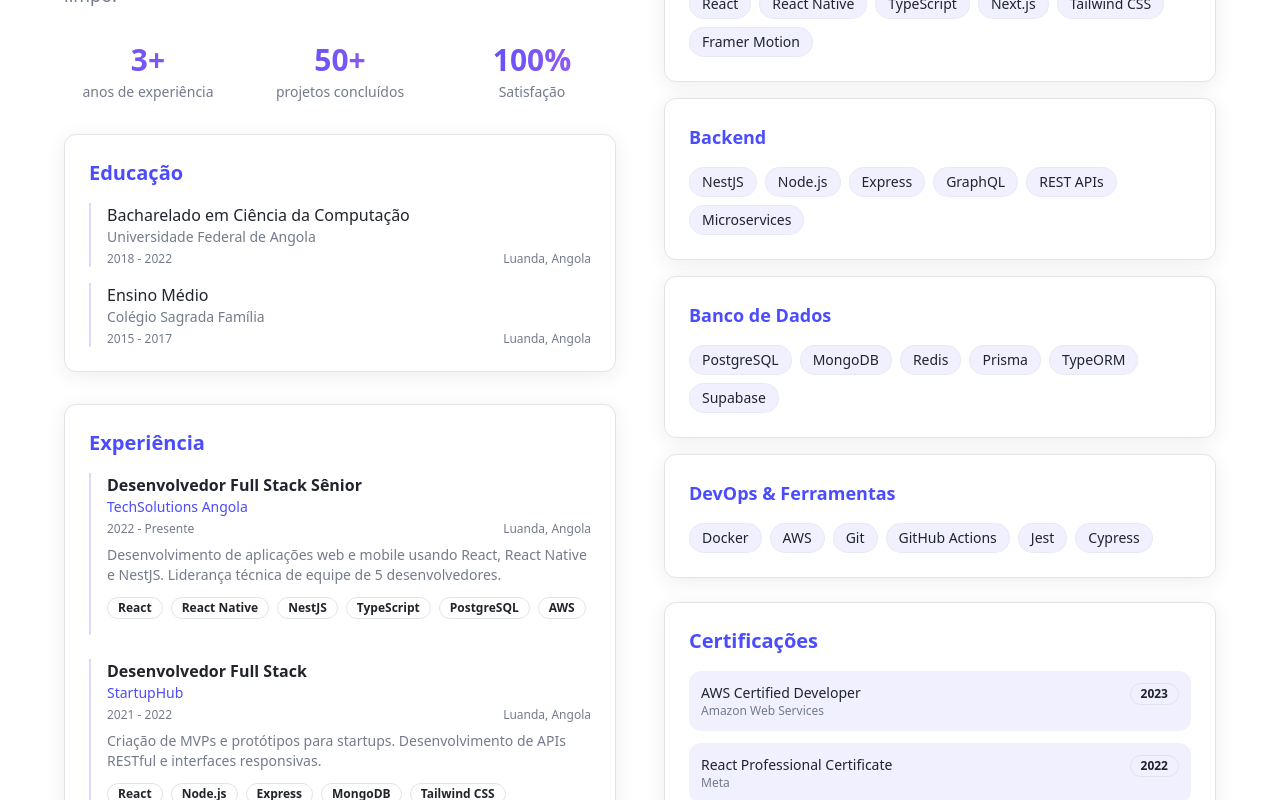
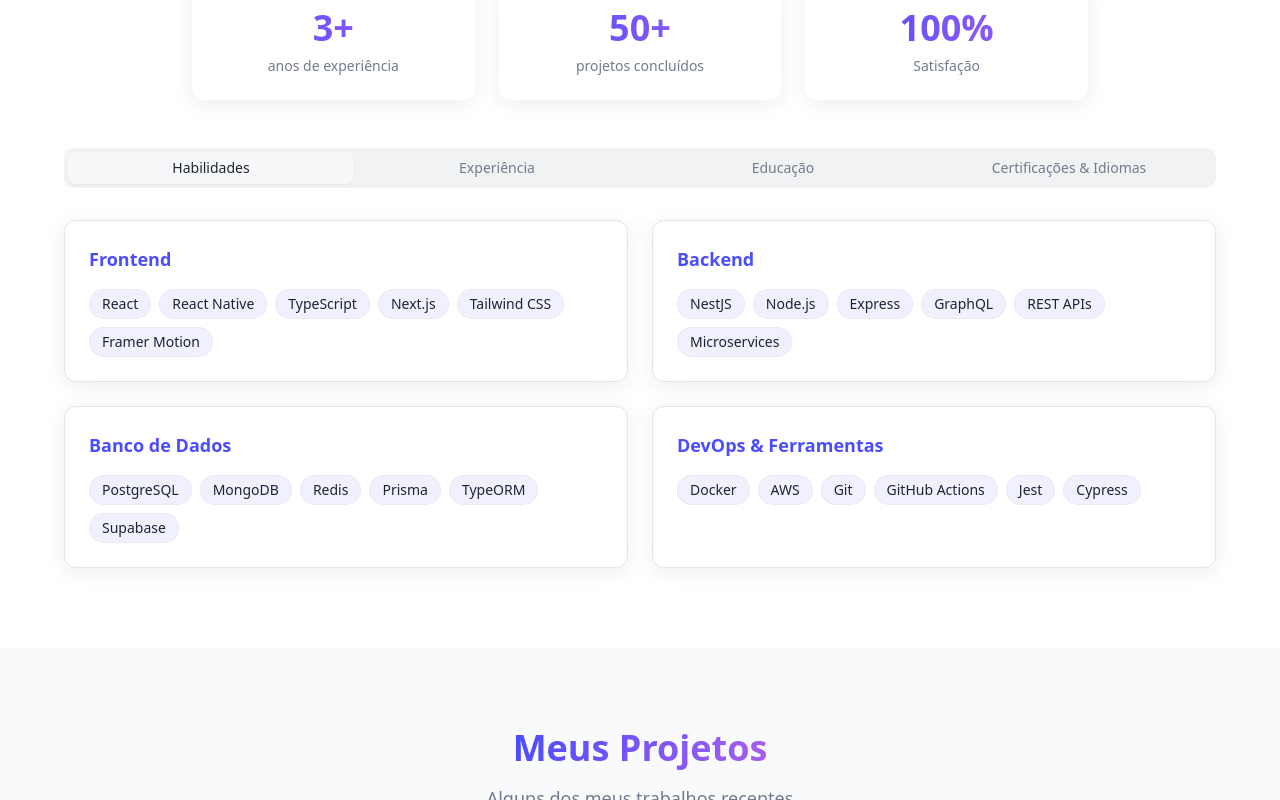
Before and after one commit to renekemalandua/my-portfolio, a React (Vite) app: page / in a window 1280 px wide. Shown: the part 1140-1940 px from the top of the page. Built offline with nearby package versions, Linux system fonts and the light colour scheme.

Commit message:
Refatorar e organizar layout
Melhorou a organização e o layout geral do portfólio, corrigindo problemas estéticos e garantindo uma apresentação mais coesa e profissional.

```diff
--- a/src/components/sections/AboutSection.tsx
+++ b/src/components/sections/AboutSection.tsx
@@ -4,6 +4,7 @@ import { useInView } from 'framer-motion';
 import { useRef } from 'react';
 import { Card, CardContent } from '@/components/ui/card';
 import { Badge } from '@/components/ui/badge';
+import { Tabs, TabsContent, TabsList, TabsTrigger } from '@/components/ui/tabs';
 import skillsData from '@/data/skills.json';
 import educationData from '@/data/education.json';
 import experienceData from '@/data/experience.json';
@@ -42,29 +43,30 @@ const AboutSection = () => {
             <div className="w-20 h-1 bg-gradient-primary mx-auto rounded-full" />
           </motion.div>
 
-          <div className="grid lg:grid-cols-2 gap-12 items-start">
-            {/* Left Column - About Text & Stats */}
+          {/* About Content */}
+          <div className="space-y-12">
+            {/* Description and Stats */}
             <motion.div
-              initial={{ opacity: 0, x: -30 }}
-              animate={isInView ? { opacity: 1, x: 0 } : { opacity: 0, x: -30 }}
+              initial={{ opacity: 0, y: 30 }}
+              animate={isInView ? { opacity: 1, y: 0 } : { opacity: 0, y: 30 }}
               transition={{ duration: 0.6, delay: 0.2 }}
-              className="space-y-8"
+              className="text-center max-w-4xl mx-auto"
             >
-              <p className="text-lg text-muted-foreground leading-relaxed">
+              <p className="text-lg text-muted-foreground leading-relaxed mb-8">
                 {t('about.description')}
               </p>
 
               {/* Stats */}
-              <div className="grid grid-cols-3 gap-6">
+              <div className="grid grid-cols-1 md:grid-cols-3 gap-6">
                 {stats.map((stat, index) => (
                   <motion.div
                     key={index}
                     initial={{ opacity: 0, y: 20 }}
                     animate={isInView ? { opacity: 1, y: 0 } : { opacity: 0, y: 20 }}
                     transition={{ duration: 0.6, delay: 0.3 + index * 0.1 }}
-                    className="text-center"
+                    className="text-center p-6 bg-card rounded-lg shadow-card"
                   >
-                    <div className="text-2xl md:text-3xl font-bold text-gradient mb-1">
+                    <div className="text-3xl md:text-4xl font-bold text-gradient mb-2">
                       {stat.value}
                     </div>
                     <div className="text-sm text-muted-foreground">
@@ -73,87 +75,28 @@ const AboutSection = () => {
                   </motion.div>
                 ))}
               </div>
-
-              {/* Education */}
-              <Card className="shadow-card">
-                <CardContent className="p-6">
-                  <h3 className="text-xl font-semibold mb-4 text-primary">{t('about.education')}</h3>
-                  <div className="space-y-4">
-                    {educationData.education.map((edu, index) => (
-                      <div key={index} className="border-l-2 border-primary/20 pl-4">
-                        <h4 className="font-medium text-foreground">
-                          {edu.degree[i18n.language as 'pt' | 'en']}
-                        </h4>
-                        <p className="text-sm text-muted-foreground">{edu.institution}</p>
-                        <div className="flex justify-between items-center mt-1">
-                          <span className="text-xs text-muted-foreground">{edu.period}</span>
-                          <span className="text-xs text-muted-foreground">{edu.location}</span>
-                        </div>
-                      </div>
-                    ))}
-                  </div>
-                </CardContent>
-              </Card>
-
-              {/* Experience */}
-              <Card className="shadow-card">
-                <CardContent className="p-6">
-                  <h3 className="text-xl font-semibold mb-4 text-primary">{t('about.experience')}</h3>
-                  <div className="space-y-6">
-                    {experienceData.experience.map((exp, index) => (
-                      <div key={index} className="border-l-2 border-primary/20 pl-4 pb-4 last:pb-0">
-                        <h4 className="font-semibold text-foreground">
-                          {exp.position[i18n.language as 'pt' | 'en']}
-                        </h4>
-                        <p className="text-sm font-medium text-primary">{exp.company}</p>
-                        <div className="flex justify-between items-center mt-1 mb-2">
-                          <span className="text-xs text-muted-foreground">{exp.period}</span>
-                          <span className="text-xs text-muted-foreground">{exp.location}</span>
-                        </div>
-                        <p className="text-sm text-muted-foreground mb-3">
-                          {exp.description[i18n.language as 'pt' | 'en']}
-                        </p>
-                        <div className="flex flex-wrap gap-2">
-                          {exp.technologies.map((tech, techIndex) => (
-                            <Badge key={techIndex} variant="outline" className="text-xs">
-                              {tech}
-                            </Badge>
-                          ))}
-                        </div>
-                      </div>
-                    ))}
-                  </div>
-                </CardContent>
-              </Card>
-
-              {/* Languages */}
-              <Card className="shadow-card">
-                <CardContent className="p-6">
-                  <h3 className="text-xl font-semibold mb-4 text-primary">{t('about.languages')}</h3>
-                  <div className="flex flex-wrap gap-3">
-                    {educationData.languages.map((lang, index) => (
-                      <Badge key={index} variant="secondary" className="text-sm">
-                        {lang.language[i18n.language as 'pt' | 'en']} - {lang.level[i18n.language as 'pt' | 'en']}
-                      </Badge>
-                    ))}
-                  </div>
-                </CardContent>
-              </Card>
             </motion.div>
 
-            {/* Right Column - Skills & Certifications */}
+            {/* Tabbed Content */}
             <motion.div
-              initial={{ opacity: 0, x: 30 }}
-              animate={isInView ? { opacity: 1, x: 0 } : { opacity: 0, x: 30 }}
-              transition={{ duration: 0.6, delay: 0.3 }}
-              className="space-y-6"
+              initial={{ opacity: 0, y: 30 }}
+              animate={isInView ? { opacity: 1, y: 0 } : { opacity: 0, y: 30 }}
+              transition={{ duration: 0.6, delay: 0.4 }}
+              className="max-w-6xl mx-auto"
             >
-              {/* Skills */}
-              <div>
-                <h3 className="text-2xl font-semibold mb-6">{t('about.skills')}</h3>
-                <div className="space-y-4">
+              <Tabs defaultValue="skills" className="w-full">
+                <TabsList className="grid w-full grid-cols-2 lg:grid-cols-4 mb-8">
+                  <TabsTrigger value="skills">{t('about.skills')}</TabsTrigger>
+                  <TabsTrigger value="experience">{t('about.experience')}</TabsTrigger>
+                  <TabsTrigger value="education">{t('about.education')}</TabsTrigger>
+                  <TabsTrigger value="more">{t('about.certifications')} & {t('about.languages')}</TabsTrigger>
+                </TabsList>
+
+                {/* Skills Tab */}
+                <TabsContent value="skills" className="space-y-6">
+                  <div className="grid md:grid-cols-2 gap-6">
                     {skillsData.skills.map((skillGroup, index) => (
-                    <Card key={index} className="shadow-card hover:shadow-floating transition-shadow">
+                      <Card key={index} className="shadow-card hover:shadow-floating transition-all hover:scale-105">
                         <CardContent className="p-6">
                           <h4 className="font-semibold text-lg mb-4 text-primary">
                             {skillGroup.category[i18n.language as 'pt' | 'en']}
@@ -173,20 +116,79 @@ const AboutSection = () => {
                       </Card>
                     ))}
                   </div>
+                </TabsContent>
+
+                {/* Experience Tab */}
+                <TabsContent value="experience" className="space-y-6">
+                  <div className="space-y-6">
+                    {experienceData.experience.map((exp, index) => (
+                      <Card key={index} className="shadow-card hover:shadow-floating transition-all">
+                        <CardContent className="p-6">
+                          <div className="flex flex-col md:flex-row md:justify-between md:items-start mb-4">
+                            <div>
+                              <h4 className="font-semibold text-lg text-foreground">
+                                {exp.position[i18n.language as 'pt' | 'en']}
+                              </h4>
+                              <p className="text-primary font-medium">{exp.company}</p>
+                              <p className="text-sm text-muted-foreground">{exp.location}</p>
                             </div>
+                            <Badge variant="outline" className="mt-2 md:mt-0">
+                              {exp.period}
+                            </Badge>
+                          </div>
+                          <p className="text-muted-foreground mb-4">
+                            {exp.description[i18n.language as 'pt' | 'en']}
+                          </p>
+                          <div className="flex flex-wrap gap-2">
+                            {exp.technologies.map((tech, techIndex) => (
+                              <Badge key={techIndex} variant="secondary" className="text-xs">
+                                {tech}
+                              </Badge>
+                            ))}
+                          </div>
+                        </CardContent>
+                      </Card>
+                    ))}
+                  </div>
+                </TabsContent>
 
+                {/* Education Tab */}
+                <TabsContent value="education" className="space-y-6">
+                  <div className="grid md:grid-cols-2 gap-6">
+                    {educationData.education.map((edu, index) => (
+                      <Card key={index} className="shadow-card hover:shadow-floating transition-all">
+                        <CardContent className="p-6">
+                          <div className="border-l-4 border-primary pl-4">
+                            <h4 className="font-semibold text-lg text-foreground mb-2">
+                              {edu.degree[i18n.language as 'pt' | 'en']}
+                            </h4>
+                            <p className="text-primary font-medium">{edu.institution}</p>
+                            <div className="flex justify-between items-center mt-2">
+                              <Badge variant="outline">{edu.period}</Badge>
+                              <span className="text-sm text-muted-foreground">{edu.location}</span>
+                            </div>
+                          </div>
+                        </CardContent>
+                      </Card>
+                    ))}
+                  </div>
+                </TabsContent>
+
+                {/* Certifications & Languages Tab */}
+                <TabsContent value="more" className="space-y-8">
+                  <div className="grid lg:grid-cols-2 gap-8">
                     {/* Certifications */}
                     <Card className="shadow-card">
                       <CardContent className="p-6">
                         <h3 className="text-xl font-semibold mb-4 text-primary">{t('about.certifications')}</h3>
-                  <div className="space-y-3">
+                        <div className="space-y-4">
                           {educationData.certifications.map((cert, index) => (
-                      <div key={index} className="flex justify-between items-start p-3 bg-tech-badge rounded-lg">
+                            <div key={index} className="flex justify-between items-start p-4 bg-tech-badge rounded-lg">
                               <div>
-                          <h4 className="font-medium text-foreground text-sm">{cert.name}</h4>
-                          <p className="text-xs text-muted-foreground">{cert.issuer}</p>
+                                <h4 className="font-medium text-foreground">{cert.name}</h4>
+                                <p className="text-sm text-muted-foreground">{cert.issuer}</p>
                               </div>
-                        <Badge variant="outline" className="text-xs">
+                              <Badge variant="outline">
                                 {cert.year}
                               </Badge>
                             </div>
@@ -194,6 +196,28 @@ const AboutSection = () => {
                         </div>
                       </CardContent>
                     </Card>
+
+                    {/* Languages */}
+                    <Card className="shadow-card">
+                      <CardContent className="p-6">
+                        <h3 className="text-xl font-semibold mb-4 text-primary">{t('about.languages')}</h3>
+                        <div className="space-y-3">
+                          {educationData.languages.map((lang, index) => (
+                            <div key={index} className="flex justify-between items-center p-3 bg-tech-badge rounded-lg">
+                              <span className="font-medium text-foreground">
+                                {lang.language[i18n.language as 'pt' | 'en']}
+                              </span>
+                              <Badge variant="secondary">
+                                {lang.level[i18n.language as 'pt' | 'en']}
+                              </Badge>
+                            </div>
+                          ))}
+                        </div>
+                      </CardContent>
+                    </Card>
+                  </div>
+                </TabsContent>
+              </Tabs>
             </motion.div>
           </div>
         </motion.div>
```
Lines whose indentation alone changed are shown as unchanged.
